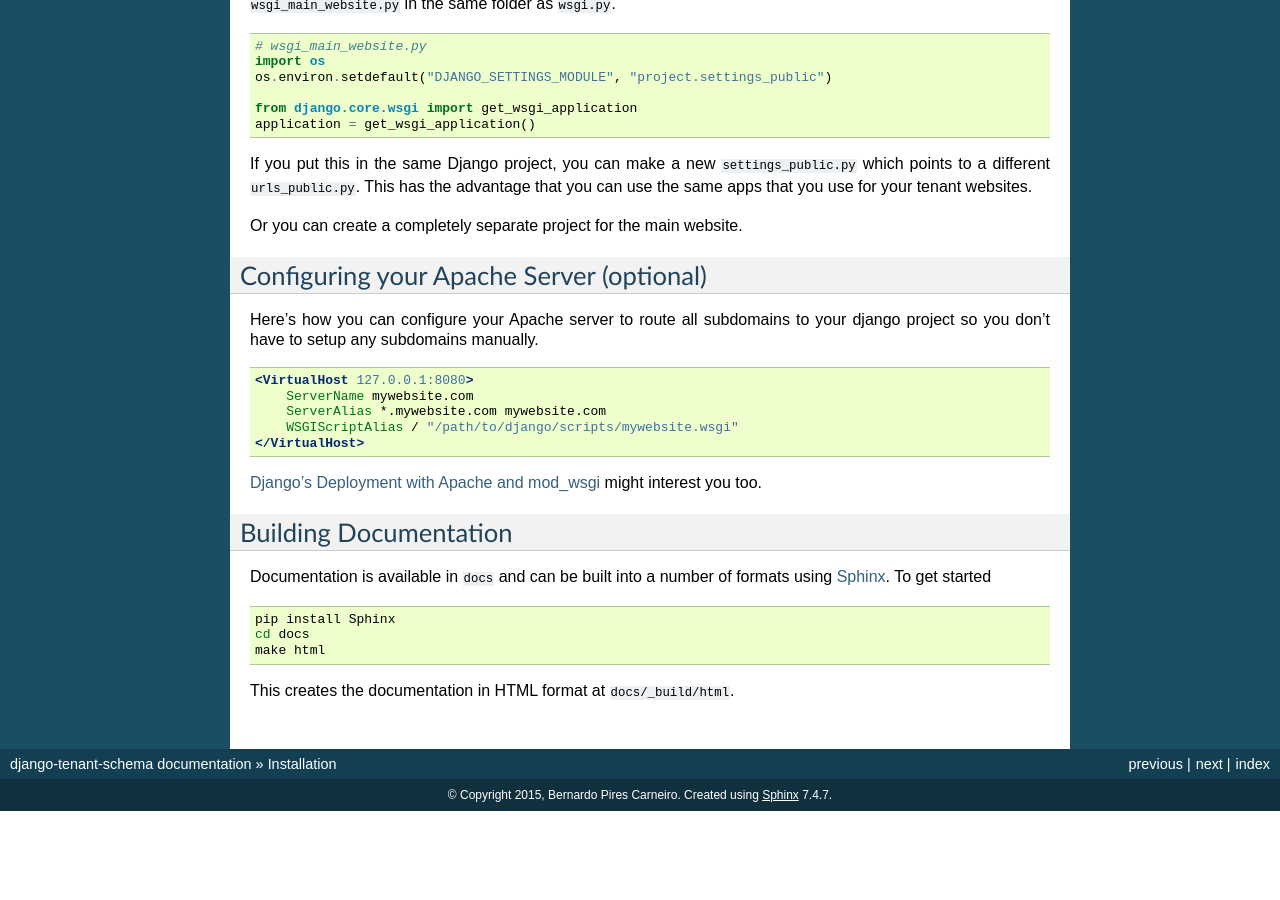
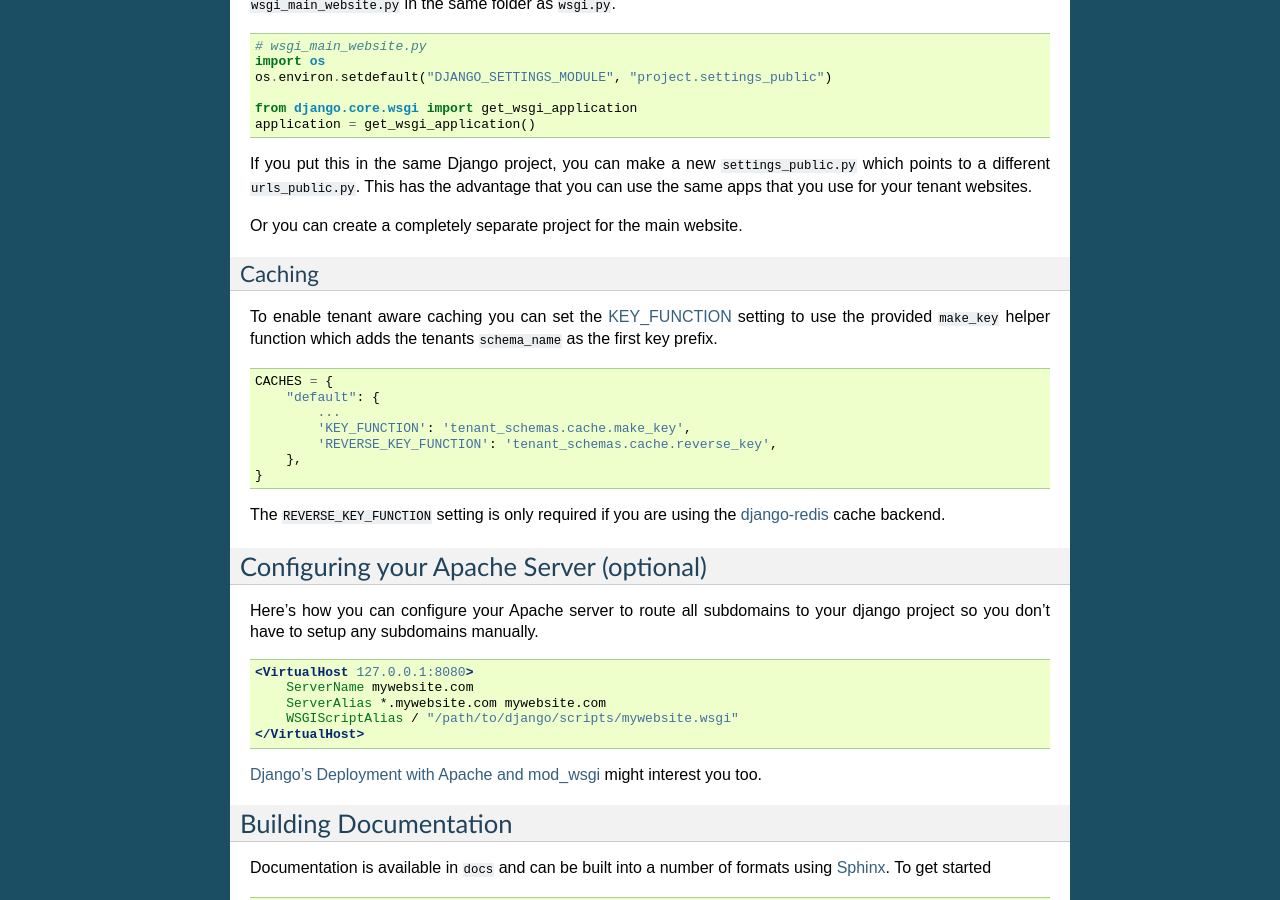
Before and after one commit to bernardopires/django-tenant-schemas, a Sphinx documentation site: the page built from docs/install.rst, in a window 1280 px wide and 900 px high, scrolled down 3708 px. Built offline with Sphinx 7.4.7, drawn with Linux system fonts in a browser that asks for light colours; the version number could not be read and is left out; before the commit the page ends 4519 px from its top, so only the background shows below that.

Commit message:
Document use of KEY_FUNCTION setting to use provided helper functions

```diff
--- a/docs/install.rst
+++ b/docs/install.rst
@@ -212,6 +212,24 @@ If you put this in the same Django project, you can make a new ``settings_public
 
 Or you can create a completely separate project for the main website.
 
+Caching
+-------
+
+To enable tenant aware caching you can set the `KEY_FUNCTION <https://docs.djangoproject.com/en/1.8/ref/settings/#std:setting-CACHES-KEY_FUNCTION>`_ setting to use the provided ``make_key`` helper function which
+adds the tenants ``schema_name`` as the first key prefix.
+
+.. code-block:: python
+
+    CACHES = {
+        "default": {
+            ...
+            'KEY_FUNCTION': 'tenant_schemas.cache.make_key',
+            'REVERSE_KEY_FUNCTION': 'tenant_schemas.cache.reverse_key',
+        },
+    }
+
+The ``REVERSE_KEY_FUNCTION`` setting is only required if you are using the `django-redis <https://github.com/niwinz/django-redis>`_ cache backend.
+
 Configuring your Apache Server (optional)
 =========================================
 Here's how you can configure your Apache server to route all subdomains to your django project so you don't have to setup any subdomains manually.
```
